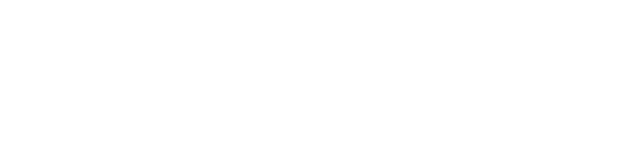
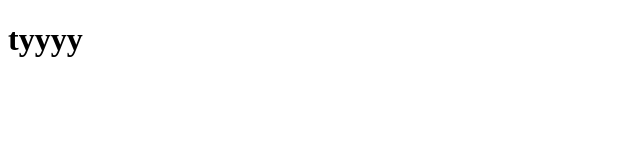
Before and after one commit to Abzer-aj/pro, a plain HTML site: page about.html in a window 1280 px wide. Shown: the whole page, without its empty margins (0-640 px from the left). Drawn offline with Linux system fonts and the light colour scheme.

Commit message:
2nd cmity

```diff
--- a/about.html
+++ b/about.html
@@ -6,6 +6,6 @@
     <title>Document</title>
 </head>
 <body>
-
+    <h1>tyyyy</h1>
 </body>
 </html>
```
